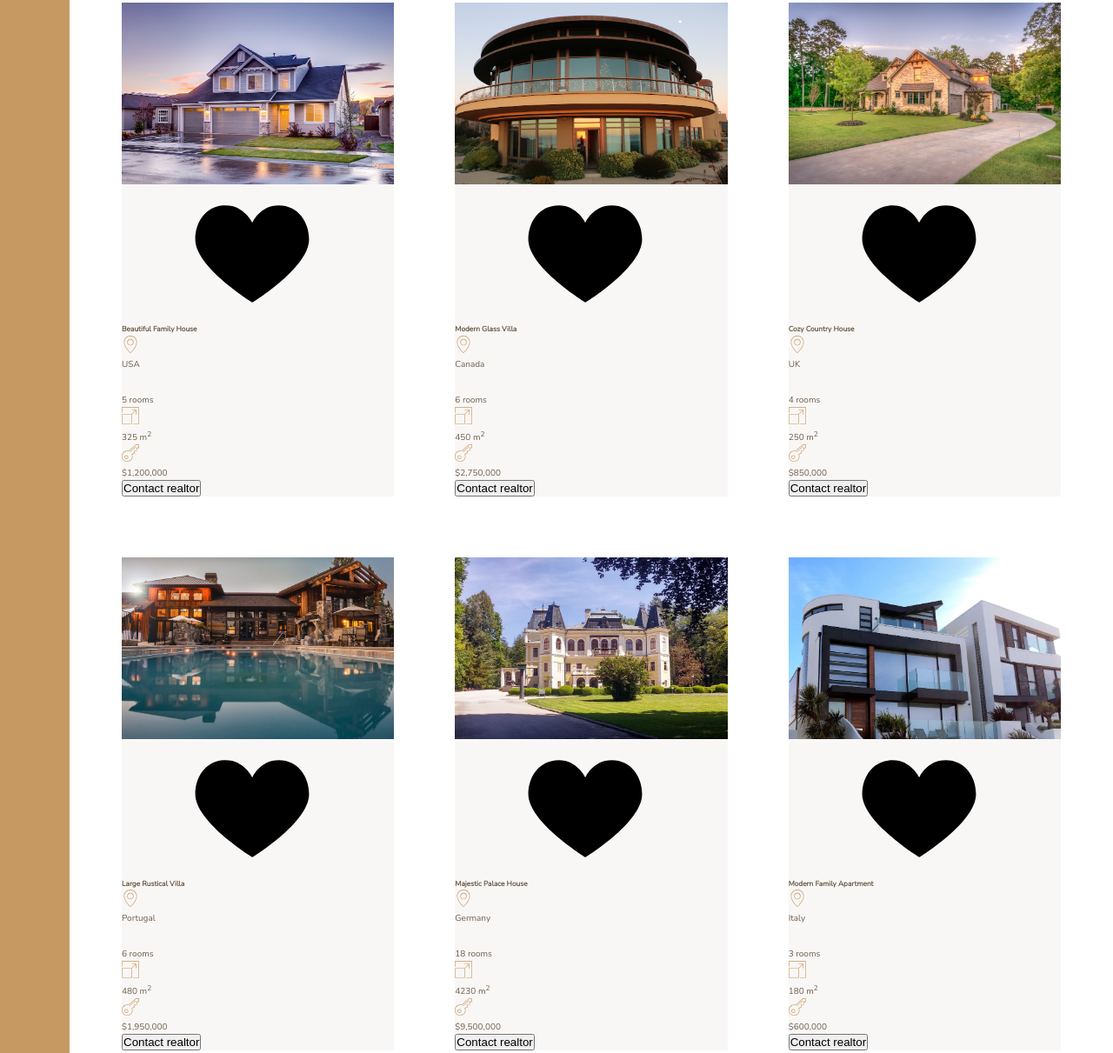
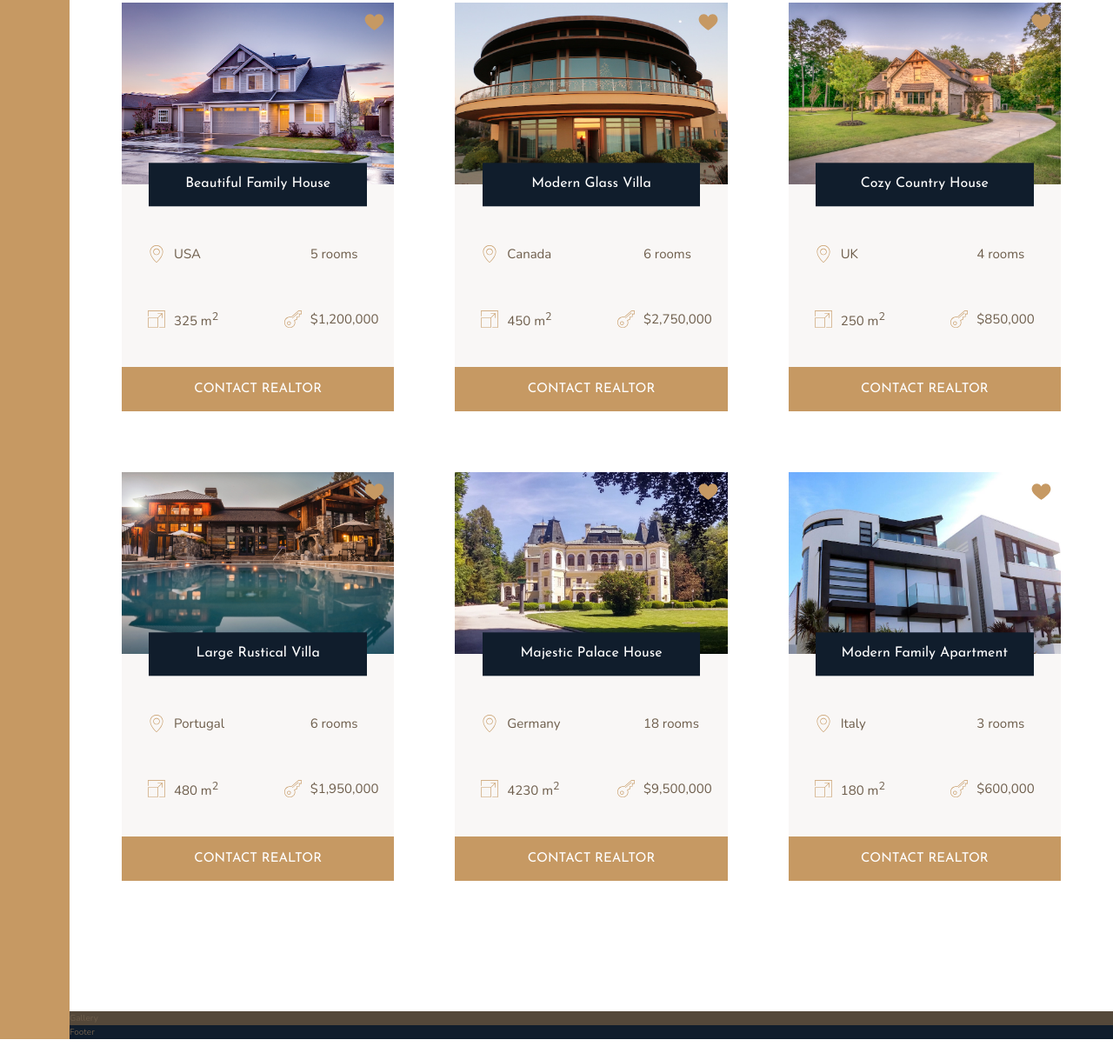
Before and after one commit to PittMadison/Nexter, a website: page index.html in a window 1280 px wide. Shown: the part 1967-3178 px from the top of the page at 87% size. Drawn offline with nearby package versions, Linux system fonts and the light colour scheme.

Commit message:
homes section styling added

```diff
--- a/index.html
+++ b/index.html
@@ -86,7 +86,7 @@
         <h2 class="heading-2 heading-2--dark mb-m">&ldquo;The best decision of our lives&ldquo;</h2>
         <p class="story__text mb">Lorem, ipsum dolor sit amet consectetur adipisicing elit. Tenetur distinctio
             necessitatibus pariatur voluptatibus. Quidem consequatur harum volupta!</p>
-        <butto class="btn">Find your own home</butto>
+        <button class="btn home__btn">Find your own home</button>
     </div>
 
     <section class="homes">
@@ -121,7 +121,7 @@
                 <p>$1,200,000</p>
             </div>
 
-            <button class="cta">Contact realtor</button>
+            <button class="btn home__btn">Contact realtor</button>
 
         </div>
         <div class="home">
@@ -155,7 +155,7 @@
                 <p>$2,750,000</p>
             </div>
 
-            <button class="cta">Contact realtor</button>
+            <button class="btn home__btn">Contact realtor</button>
 
         </div>
         <div class="home">
@@ -189,7 +189,7 @@
                 <p>$850,000</p>
             </div>
 
-            <button class="cta">Contact realtor</button>
+            <button class="btn home__btn">Contact realtor</button>
 
         </div>
         <div class="home">
@@ -223,7 +223,7 @@
                 <p>$1,950,000</p>
             </div>
 
-            <button class="cta">Contact realtor</button>
+            <button class="btn home__btn">Contact realtor</button>
 
         </div>
         <div class="home">
@@ -257,7 +257,7 @@
                 <p>$9,500,000</p>
             </div>
 
-            <button class="cta">Contact realtor</button>
+            <button class="btn home__btn">Contact realtor</button>
 
         </div>
         <div class="home">
@@ -291,7 +291,7 @@
                 <p>$600,000</p>
             </div>
 
-            <button class="cta">Contact realtor</button>
+            <button class="btn home__btn">Contact realtor</button>
 
         </div>
     </section>
--- a/sass/_homes.scss
+++ b/sass/_homes.scss
@@ -9,35 +9,72 @@
 
 .home {
     background-color: $color-grey-light-1;
+    display: grid;
+    grid-template-columns: repeat(2, 1fr);
+    grid-row-gap: 3.5rem;
+
+
 
     &__img {
         width: 100%;
+        grid-area: 1 / 1 / 2 / -1;
+        z-index: 1;
+
     }
 
     &__like {
+        grid-area: 1 / 2 / 2 / 3;
+        fill: $color-primary;
+        height: 2.5rem;
+        width: 2.5rem;
+        z-index: 2;
+        justify-self: end;
+        margin: 1rem;
+        }
+
+    &__name {
+        grid-area: 1 / 1 / 2 /-1;
+        justify-self: center;
+        z-index: 3;
+        align-self: end;
+
+        width: 80%;
+        font-family: $font-display;
+        font-size: 1.6rem;
+        text-align: center;
+        padding: 1.25rem;
+        background-color: $color-secondary;
+        color: #fff;
+        font-weight: 400;
+        transform: translateY(50%);
+
 
     }
 
-    &__name {
-
+    &__location,
+    &__rooms {
+        margin-top: 2.5rem;
     }
 
     &__location,
     &__rooms,
     &__area,
     &__price {
+        font-size: 1.5rem;
+        margin-left: 2rem;
+
+        display: flex;
+        align-items: center;
 
         svg {
             fill: $color-primary;
             height: 2rem;
             width: 2rem;
+            margin-right: 1rem;
         }
-
-        p {
-
-        }
-
     }
 
-
+    &__btn {
+        grid-column: 1 / -1;
+    }
 }
```
Also changed, not shown: css/style.css.
